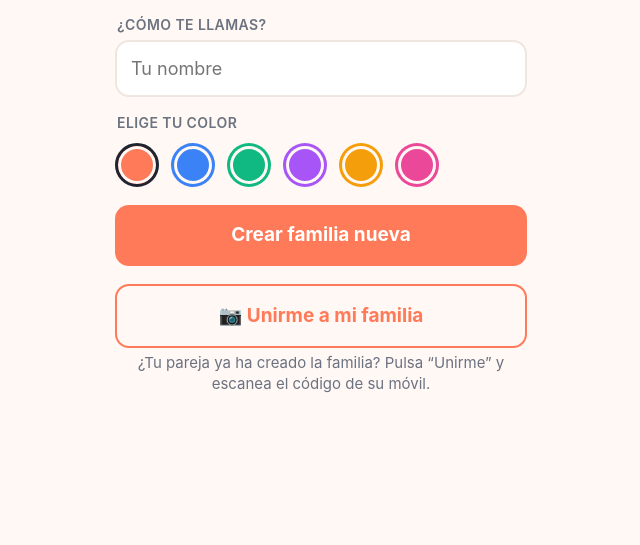
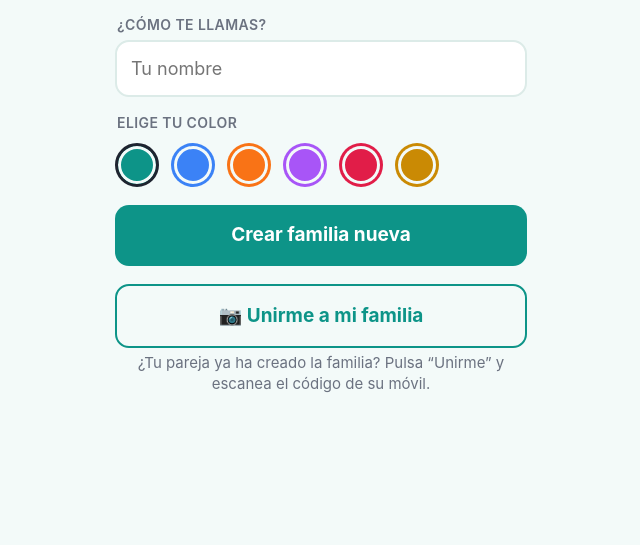
Before and after one commit to TomyCant/familia, a plain HTML site: page index.html in a window 1280 px wide. Shown: the part 255-800 px from the top of the page, without its empty margins (319-959 px from the left). Drawn offline with Linux system fonts and the light colour scheme.

Commit message:
Colores en verde turquesa
Co-Authored-By: Claude Opus 5.5 <noreply@anthropic.com>
Claude-Session: https://claude.ai/code/session_01LDqTQx4gMYyLPgnhXHk67t

```diff
--- a/index.html
+++ b/index.html
@@ -4,7 +4,7 @@
 <meta charset="utf-8">
 <meta name="viewport" content="width=device-width, initial-scale=1, viewport-fit=cover, user-scalable=no">
 <meta name="robots" content="noindex, nofollow">
-<meta name="theme-color" content="#ff7a59">
+<meta name="theme-color" content="#0d9488">
 <meta name="apple-mobile-web-app-capable" content="yes">
 <meta name="mobile-web-app-capable" content="yes">
 <meta name="apple-mobile-web-app-status-bar-style" content="default">
--- a/js/app.js
+++ b/js/app.js
@@ -4,7 +4,7 @@ import { ymd, fromYmd, addDays, todayStr, niceDate, occursOn, DIAS_LARGO, DIAS_C
 import { startSync, pushDirty, syncStatus, onSyncStatus } from './sync.js';
 
 const VERSION = '0.2.0';
-const COLORS = ['#ff7a59', '#3b82f6', '#10b981', '#a855f7', '#f59e0b', '#ec4899'];
+const COLORS = ['#0d9488', '#3b82f6', '#f97316', '#a855f7', '#e11d48', '#ca8a04'];
 const ALL_COLOR = '#64748b';
 const APP_URL = location.origin + location.pathname;
 
--- a/styles.css
+++ b/styles.css
@@ -1,13 +1,13 @@
 :root {
-  --bg: #fff8f4;
+  --bg: #f3faf9;
   --card: #ffffff;
   --ink: #1f2430;
   --muted: #6b7280;
-  --line: #f0e6e0;
-  --accent: #ff7a59;
+  --line: #dcebe8;
+  --accent: #0d9488;
   --accent-ink: #ffffff;
   --danger: #e11d48;
-  --shadow: 0 2px 10px rgba(60, 30, 10, .07);
+  --shadow: 0 2px 10px rgba(10, 50, 45, .07);
   --r: 18px;
   --safe-b: env(safe-area-inset-bottom, 0px);
   --safe-t: env(safe-area-inset-top, 0px);
@@ -72,7 +72,7 @@ main { padding: 4px 16px 0; max-width: 640px; margin: 0 auto; }
   position: fixed; right: 20px; bottom: calc(var(--safe-b) + 84px); z-index: 7;
   width: 68px; height: 68px; border-radius: 50%;
   background: var(--accent); color: #fff; font-size: 40px; line-height: 1; font-weight: 300;
-  box-shadow: 0 8px 24px rgba(255, 122, 89, .45);
+  box-shadow: 0 8px 24px rgba(13, 148, 136, .4);
   display: grid; place-items: center;
 }
 .fab:active { transform: scale(.94); }
```
Also changed, not shown: icons/apple-touch-icon.png, icons/icon-192.png, icons/icon-512.png, icons/maskable-512.png, manifest.webmanifest.
